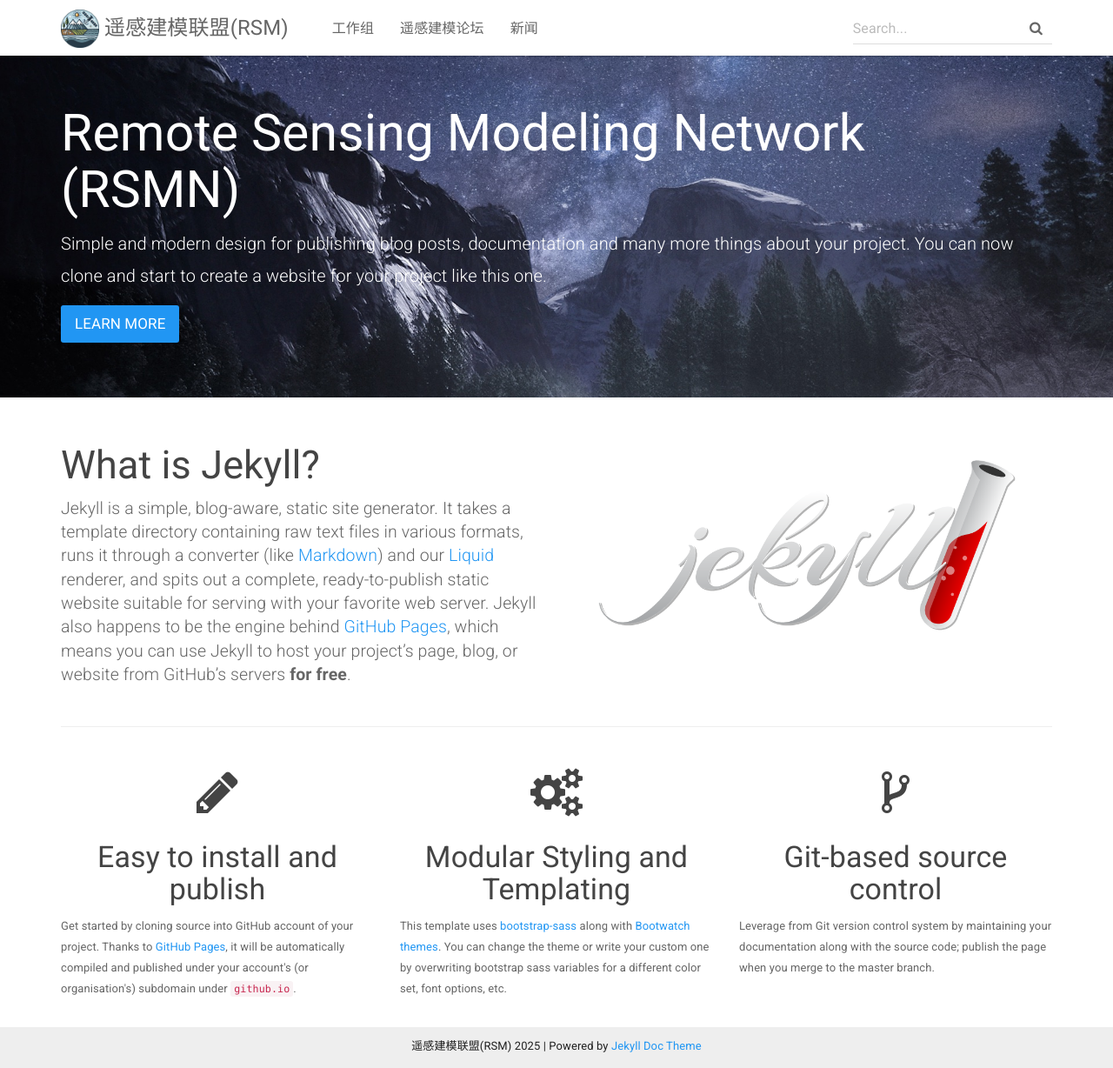
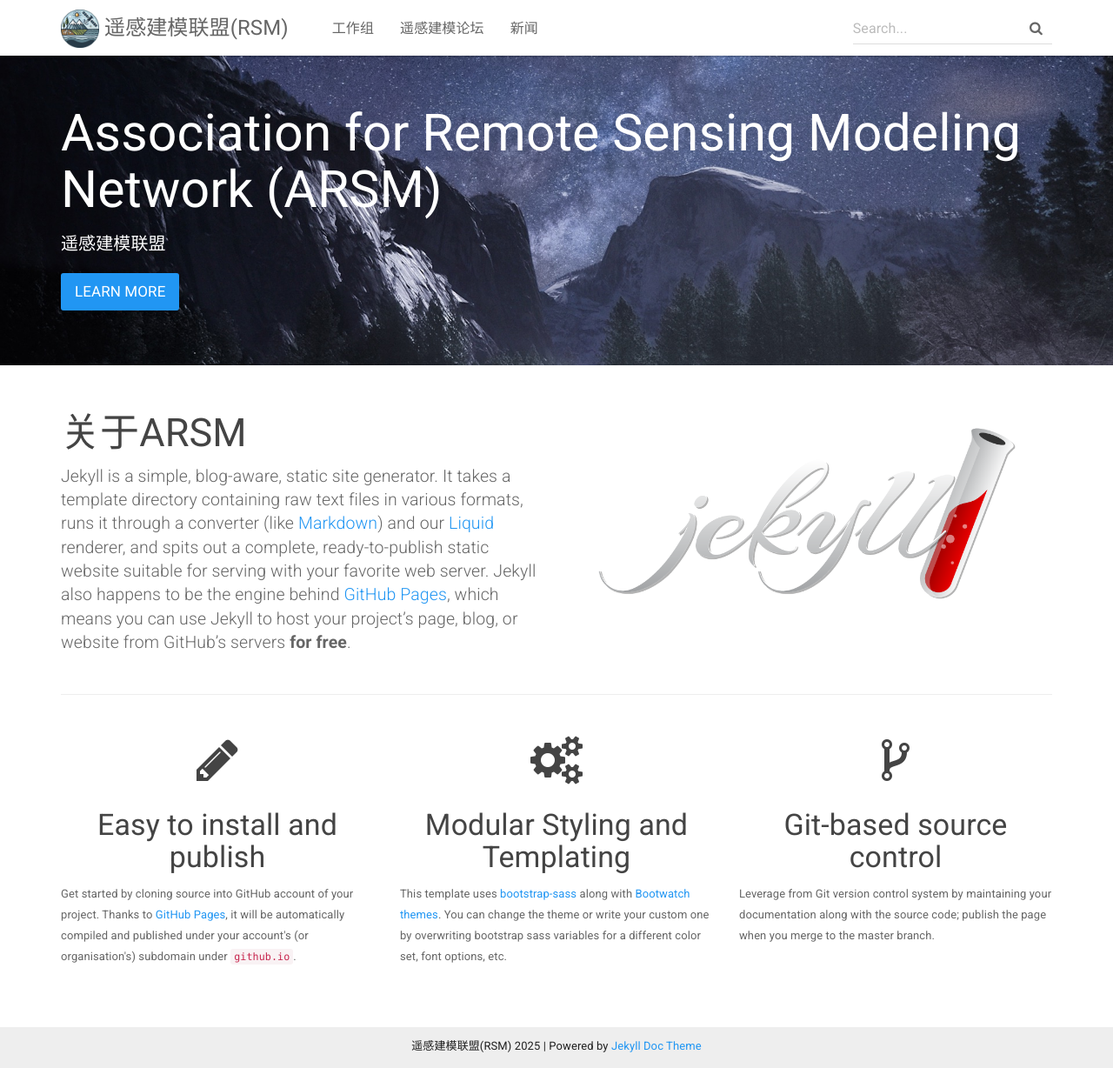
Before and after one commit to rsmodeling/rsmodeling.github.io, a Jekyll site: the page built from index.html, in a window 1280 px wide and 1228 px high. Shown: the whole window at 87% size. Built offline with Jekyll 4.4.1, drawn with Linux system fonts in a browser that asks for light colours.

Commit message:
Update index.html

```diff
--- a/index.html
+++ b/index.html
@@ -4,9 +4,8 @@
 
 <div class="header-container jumbotron">
     <div class="container">
-        <h1>Remote Sensing Modeling Network (RSMN)</h1>
-        <p>Simple and modern design for publishing blog posts, documentation and many more things about your project.
-          You can now clone and start to create a website for your project like this one.</p>
+        <h1>Association for Remote Sensing Modeling Network (ARSM)</h1>
+        <p>遥感建模联盟</p>
         <p><a class="btn btn-primary btn-lg" href="{{ "/docs/home/" | relative_url }}" role="button">Learn more</a></p>
     </div>
 </div>
@@ -14,7 +13,7 @@
 <div class="container">
     <div class="row">
         <div class="col-md-6">
-            <h2 class="header-light regular-pad">What is Jekyll?</h2>
+            <h2 class="header-light regular-pad">关于ARSM</h2>
               <p class="lead">Jekyll is a simple, blog-aware, static site generator. It takes a template
               directory containing raw text files in various formats, runs it through
               a converter (like <a href="https://daringfireball.net/projects/markdown/">Markdown</a>)
```
